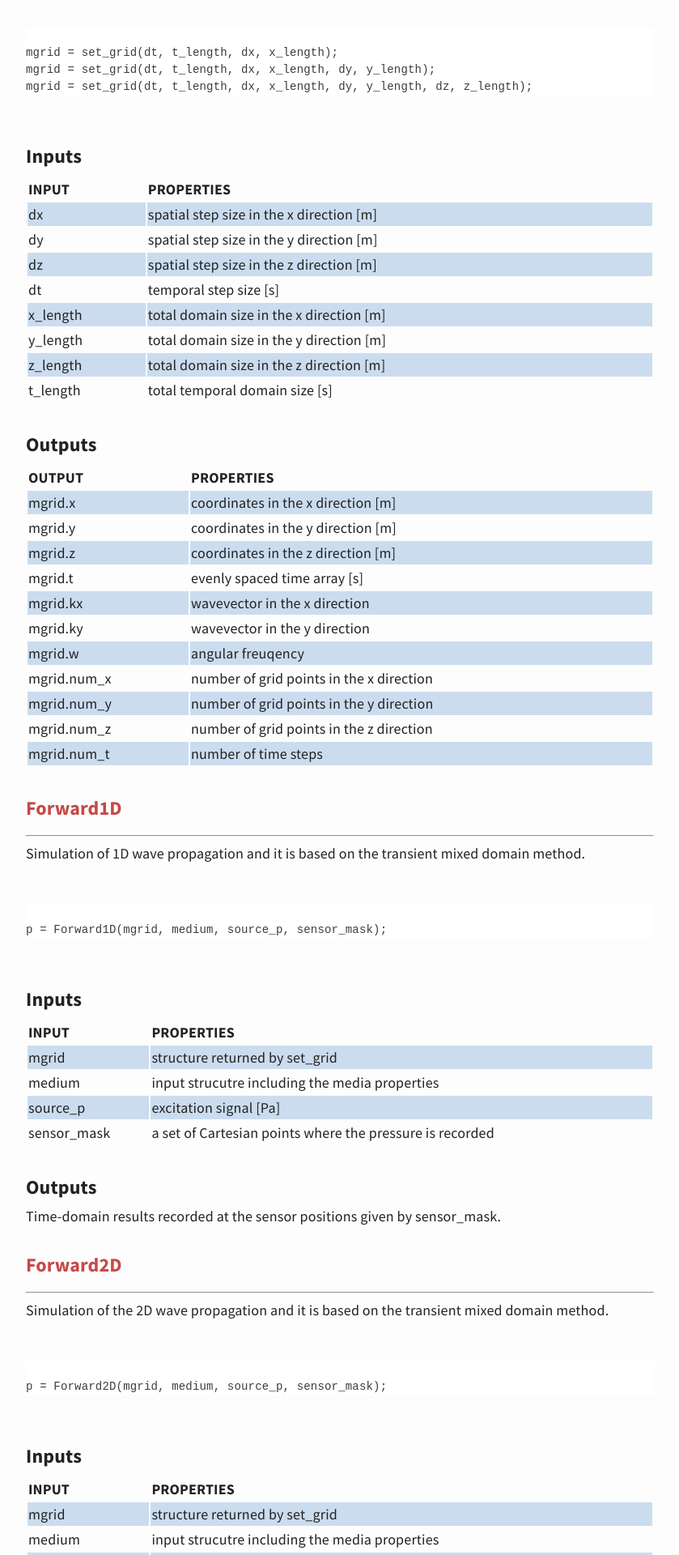
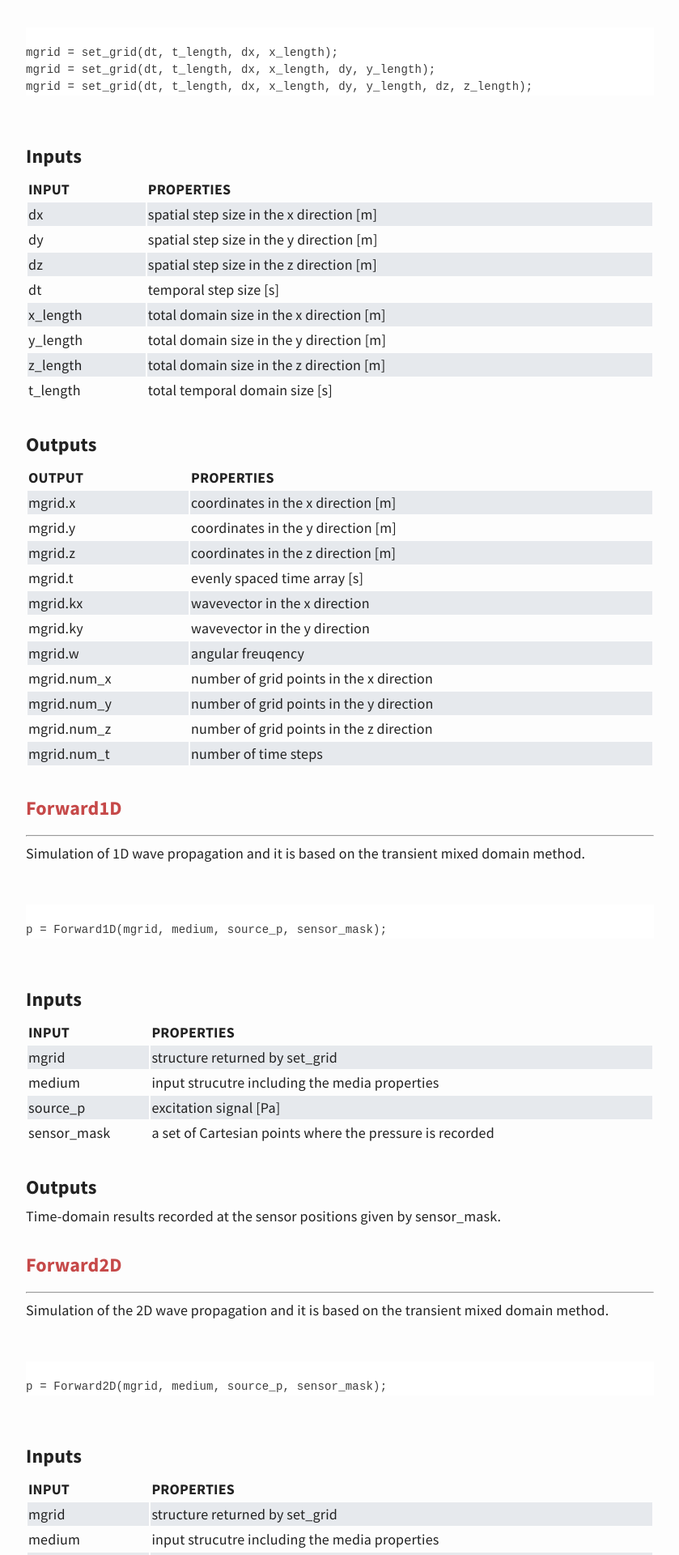
Before and after one commit to m-SOUND/mSOUND, a Jekyll site: the page built from function.html, in a window 1280 px wide. Shown: the part 499-2419 px from the top of the page at 81% size, without its empty margins (220-1059 px from the left). Built offline with Jekyll 4.4.1, drawn with Linux system fonts in a browser that asks for light colours.

Commit message:
Update header.html

```diff
--- a/_includes/header.html
+++ b/_includes/header.html
@@ -14,5 +14,5 @@
     text-align:left;
   }
   tr:nth-child(even) {
-     background-color: #cbdcef;}
+     background-color:#e6e9ed;}
 </style>
```
